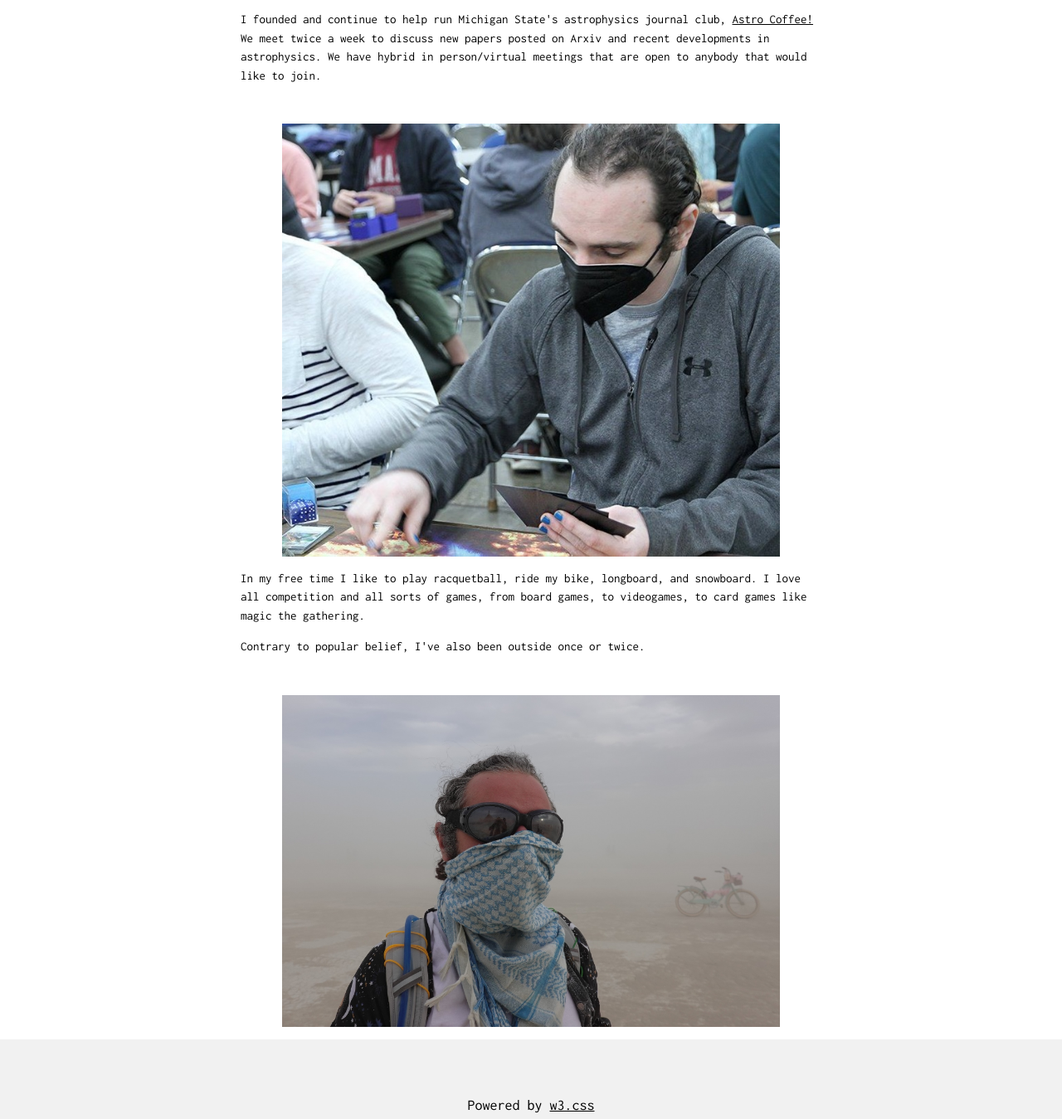
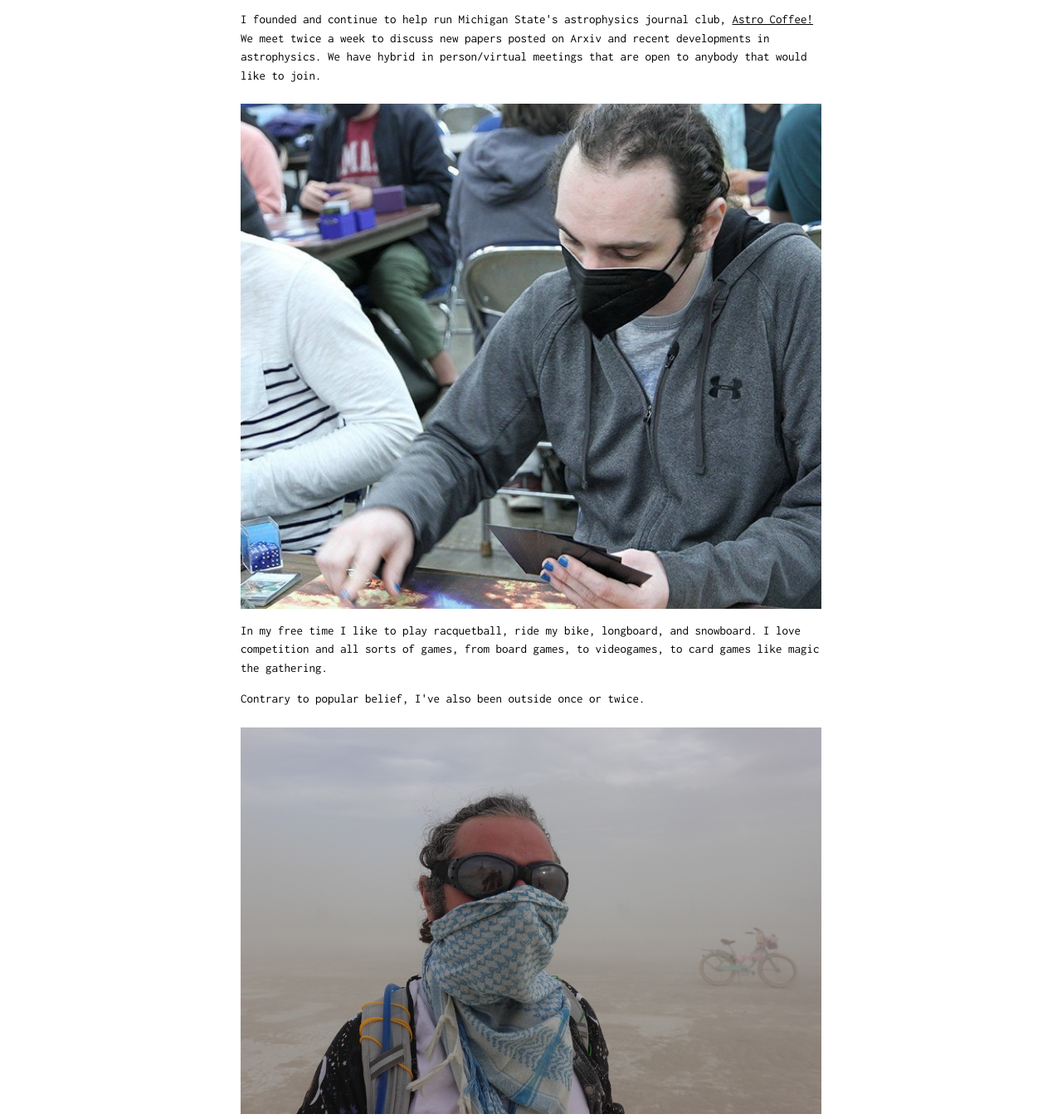
Before and after one commit to jvshields/jvshields.github.io, a plain HTML site: page about.html in a window 1280 px wide. Shown: the part 1193-2542 px from the top of the page at 83% size. Drawn offline with nearby package versions, Linux system fonts and the light colour scheme.

Commit message:
fix typo

```diff
--- a/about.html
+++ b/about.html
@@ -69,14 +69,14 @@
             discuss new papers posted on Arxiv and recent developments in astrophysics. We have hybrid in
             person/virtual meetings that are open to anybody that would like to join. <br>
             <p class="aligncenter">
-                <img src="meplayingmagic.jpg" style="width:100%;max-width:600px;margin-top:32px;" class="center">
+                <img src="meplayingmagic.jpg" style="width:100%;max-width:1200px;margin-top:8px;" class="center">
             </p>
-            In my free time I like to play racquetball, ride my bike, longboard, and snowboard. I love all
+            In my free time I like to play racquetball, ride my bike, longboard, and snowboard. I love
             competition and all sorts of games, from board games, to videogames, to card games like magic the gathering.
             </p>
             Contrary to popular belief, I've also been outside once or twice.
             <p class="aligncenter">
-                <img src="burning_man_photo.jpg" style="width:100%;max-width:600px;margin-top:32px;" class="center">
+                <img src="burning_man_photo.jpg" style="width:100%;max-width:1200px;margin-top:8px;" class="center">
             </p>
         </div>
     </div>
```
